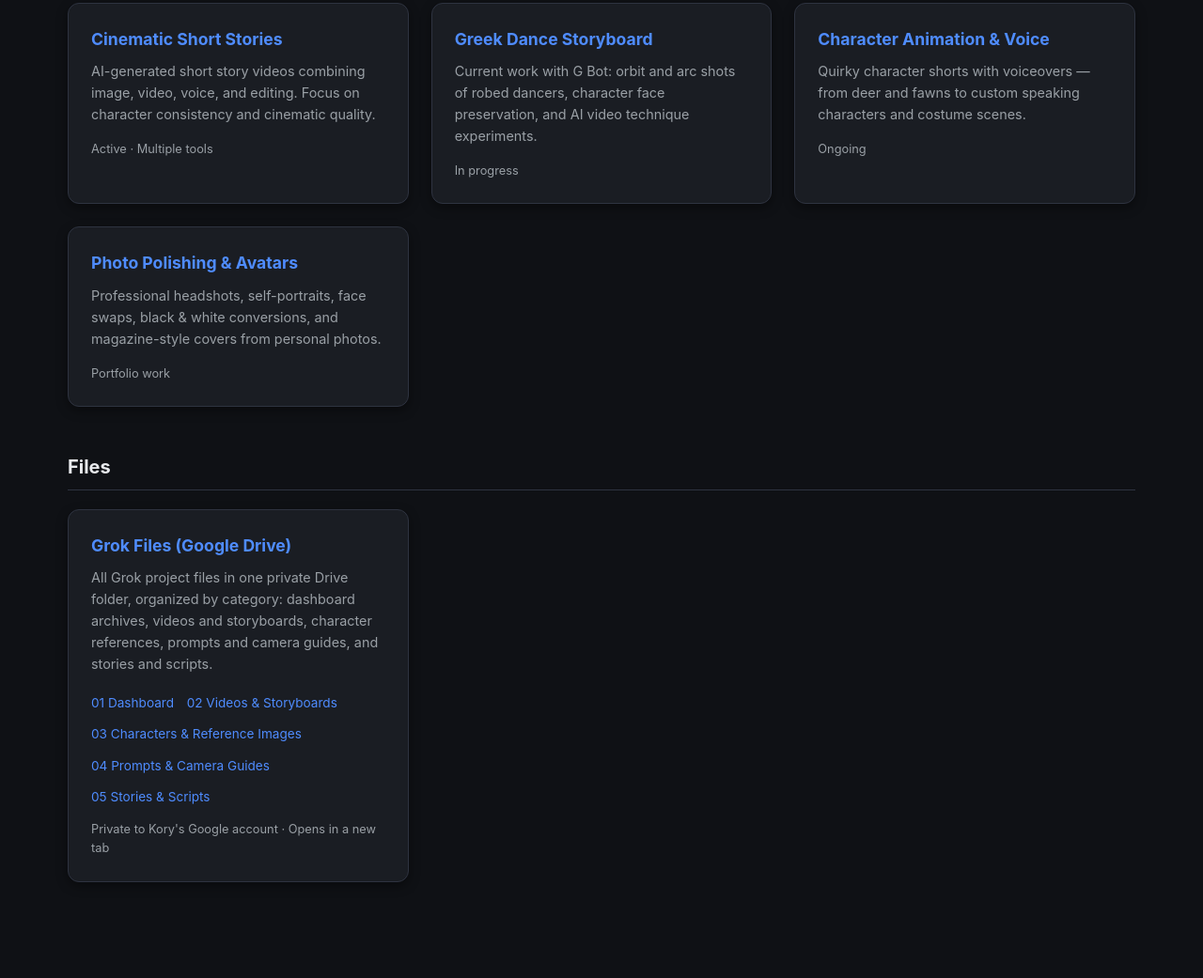
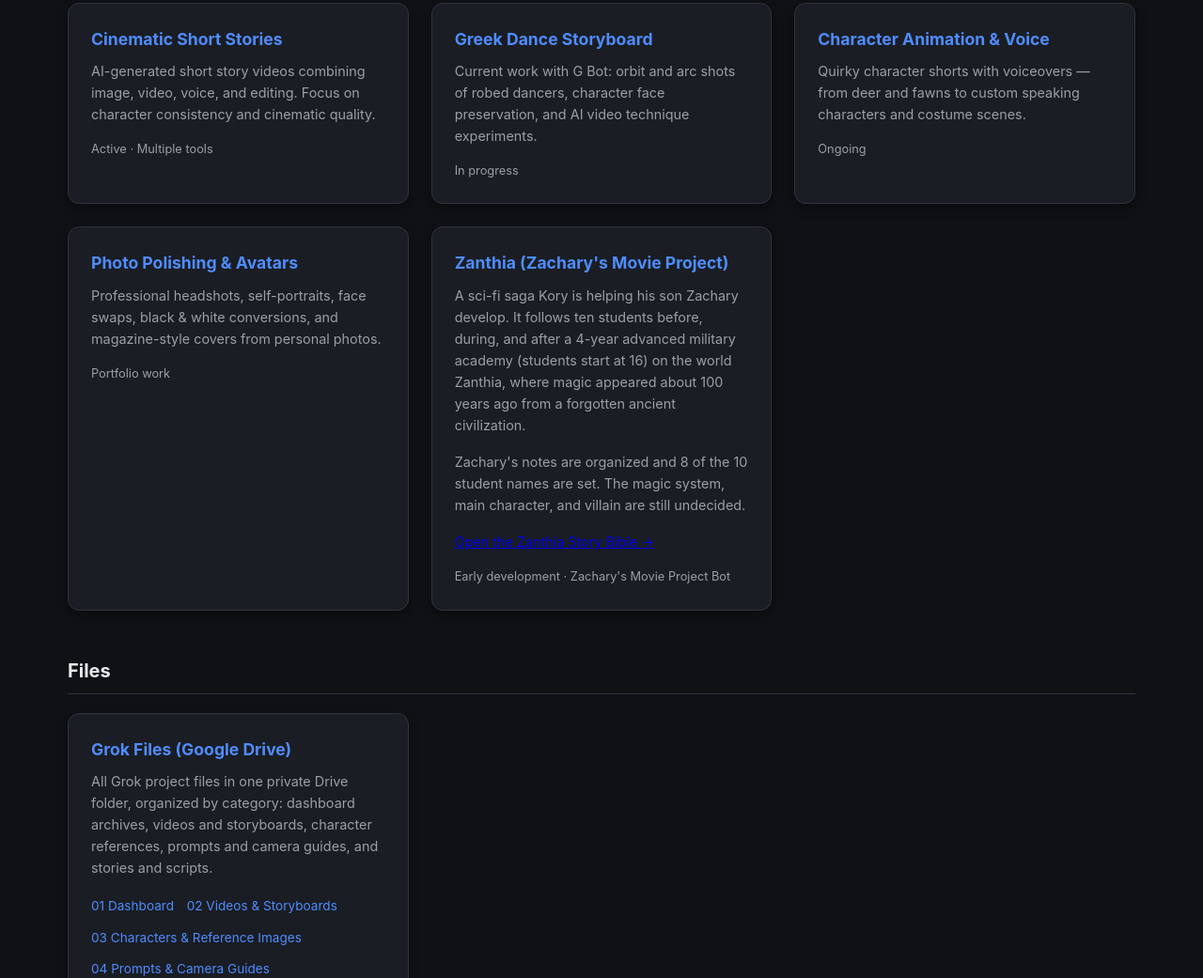
Before and after one commit to keadlekory-art/grok-dashboard, a plain HTML site: page index.html in a window 1280 px wide. Shown: the part 1298-2339 px from the top of the page at 94% size. Drawn offline with Linux system fonts and the light colour scheme.

Commit message:
Add Zanthia project card

```diff
--- a/index.html
+++ b/index.html
@@ -109,6 +109,13 @@
           <p>Professional headshots, self-portraits, face swaps, black & white conversions, and magazine-style covers from personal photos.</p>
           <div class="meta">Portfolio work</div>
         </div>
+        <div class="card" id="zanthia">
+          <h3>Zanthia (Zachary's Movie Project)</h3>
+          <p>A sci-fi saga Kory is helping his son Zachary develop. It follows ten students before, during, and after a 4-year advanced military academy (students start at 16) on the world Zanthia, where magic appeared about 100 years ago from a forgotten ancient civilization.</p>
+          <p>Zachary's notes are organized and 8 of the 10 student names are set. The magic system, main character, and villain are still undecided.</p>
+          <p><a href="https://cursor.com/canvas/store-dabfb917-1b32-4570-b064-94c342b12aa9/5e5f7e9e-e857-40e8-9def-138a5dc2cfa0" target="_blank" rel="noopener noreferrer">Open the Zanthia Story Bible &rarr;</a></p>
+          <div class="meta">Early development · Zachary's Movie Project Bot</div>
+        </div>
       </div>
     </div>
 
--- a/js/search.js
+++ b/js/search.js
@@ -151,6 +151,13 @@ const RESEARCH_CHUNKS = [
     link: "index.html#cinematic-short-stories"
   },
   {
+    id: "project-zanthia",
+    bot: "Projects",
+    title: "Zanthia (Zachary's Movie Project)",
+    text: "Sci-fi saga Kory is developing with his son Zachary, managed by Zachary's Movie Project Bot. Ten students live through a 4-year advanced military academy, starting at age 16, on the world Zanthia, where magic appeared 100 years ago from a forgotten ancient civilization. It's in early development, with a story bible, the student names, the magic system, the main character, and the villain still being worked out.",
+    link: "index.html#zanthia"
+  },
+  {
     id: "grok-files-drive",
     bot: "Dashboard",
     title: "Grok Files (Google Drive)",
```
